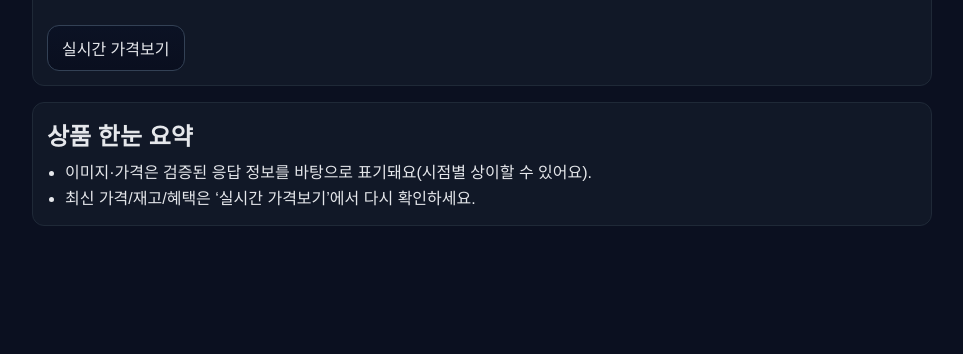
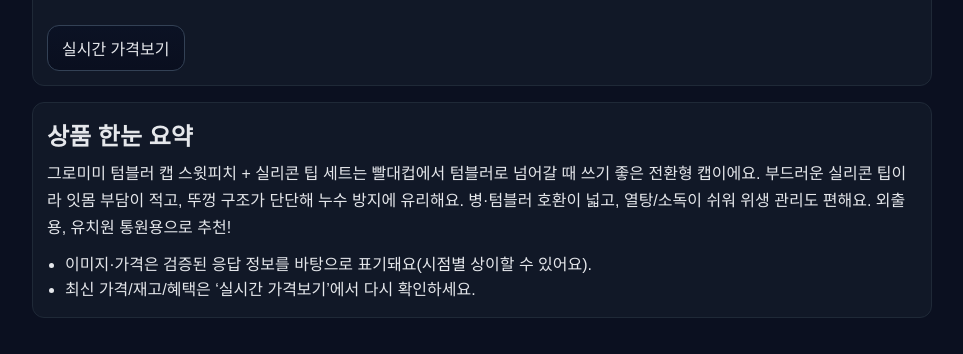
Before and after one commit to rkskqdl-a11y/yourshop, a plain HTML site: page p/8987203887.html in a window 1280 px wide. Shown: the part 470-824 px from the top of the page, without its empty margins (158-1121 px from the left). Before the commit the page ends 800 px from the top, so only its background shows below. Drawn offline with Linux system fonts and the light colour scheme.

Commit message:
Update 8987203887.html

```diff
--- a/p/8987203887.html
+++ b/p/8987203887.html
@@ -52,6 +52,11 @@
 
   <div class="section">
     <h2 style="margin:0 0 8px 0;">상품 한눈 요약</h2>
+    <p style="margin:0 0 10px; line-height:1.7;">
+  그로미미 텀블러 캡 스윗피치 + 실리콘 팁 세트는 빨대컵에서 텀블러로 넘어갈 때 쓰기 좋은 전환형 캡이에요.
+  부드러운 실리콘 팁이라 잇몸 부담이 적고, 뚜껑 구조가 단단해 누수 방지에 유리해요.
+  병·텀블러 호환이 넓고, 열탕/소독이 쉬워 위생 관리도 편해요. 외출용, 유치원 통원용으로 추천!
+</p>
     <ul style="margin:0; padding-left:18px; line-height:1.6;">
       <li>이미지·가격은 검증된 응답 정보를 바탕으로 표기돼요(시점별 상이할 수 있어요).</li>
       <li>최신 가격/재고/혜택은 ‘실시간 가격보기’에서 다시 확인하세요.</li>
```
